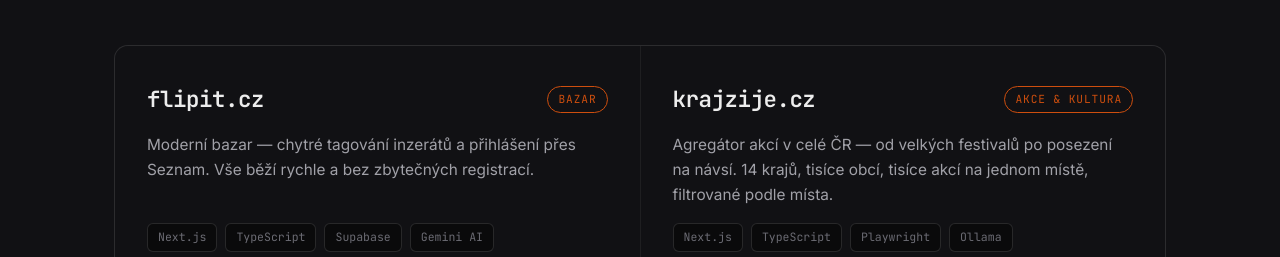
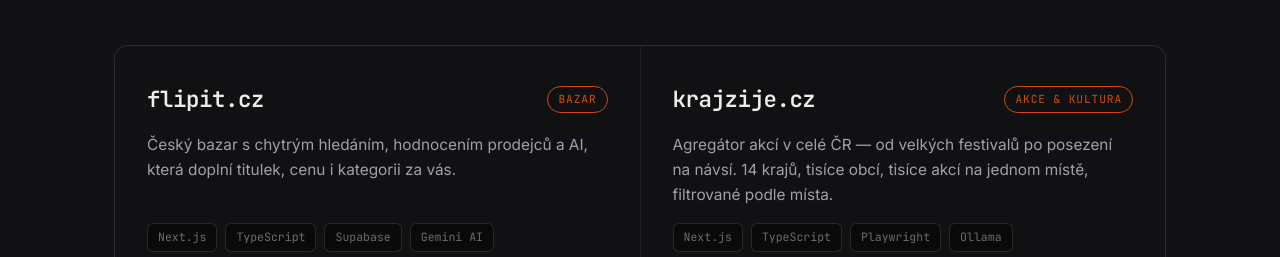
Before and after one commit to chofiz/hofix.cz, a Next.js app: page / in a window 1280 px wide. Shown: the part 3160-3417 px from the top of the page. Built offline with nearby package versions, Linux system fonts and the light colour scheme.

Commit message:
fix: shorten flipit description to one line

```diff
--- a/app/page.tsx
+++ b/app/page.tsx
@@ -69,7 +69,7 @@
     name: "flipit.cz",
     url: "https://flipit.cz",
     tag: "Bazar",
-    desc: "Moderní bazar — chytré tagování inzerátů a přihlášení přes Seznam. Vše běží rychle a bez zbytečných registrací.",
+    desc: "Český bazar s chytrým hledáním, hodnocením prodejců a AI, která doplní titulek, cenu i kategorii za vás.",
     tech: ["Next.js", "TypeScript", "Supabase", "Gemini AI"],
   },
   {
```
